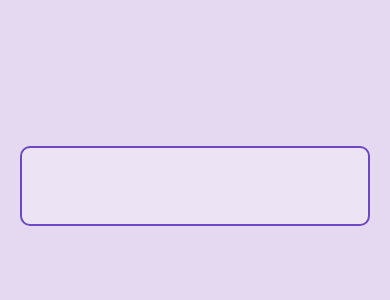
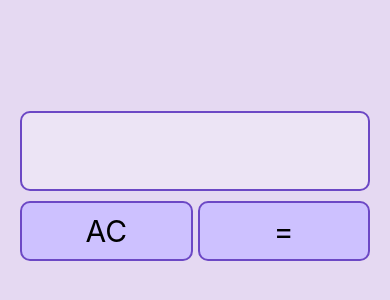
Before and after one commit to mvsilvass/react-native-calculator, a React Native app: screen / in a window 390 px wide. Shown: the part 236-536 px from the top of the page. Built offline with nearby package versions, Linux system fonts and the light colour scheme.

Commit message:
Adiciona ButtonPanel

```diff
--- a/App.js
+++ b/App.js
@@ -2,6 +2,7 @@ import { SafeAreaView, StyleSheet, View } from 'react-native';
 import { CalculatorProvider } from './src/contexts/CalculatorContext';
 
 import Display from './src/components/Containers/Display';
+import ButtonPanel from './src/components/Containers/ButtonPanel';
 
 export default function App() {
   return (
@@ -9,6 +10,7 @@ export default function App() {
       <SafeAreaView style={styles.appContainer}>
         <View style={styles.calculatorContainer}>
           <Display />
+          <ButtonPanel/>
         </View>
       </SafeAreaView>
     </CalculatorProvider>
--- /dev/null
+++ b/src/components/Containers/ButtonPanel.js
@@ -0,0 +1,23 @@
+import { StyleSheet, View } from 'react-native';
+
+import ControlButtons from '../Buttons/ControlButtons/ControlButtons';
+
+export default function ButtonPanel() {
+  return (
+    <View style={styles.buttonPanelContainer}>
+        <ControlButtons />
+    </View>
+  );
+}
+
+const styles = StyleSheet.create({
+  buttonPanelContainer: {
+    width: '100%',
+    gap: 5,
+  },
+  rowContainer: {
+    flexDirection: 'row',
+    flexWrap: 'wrap',
+    gap: 5,
+  },
+});
```
